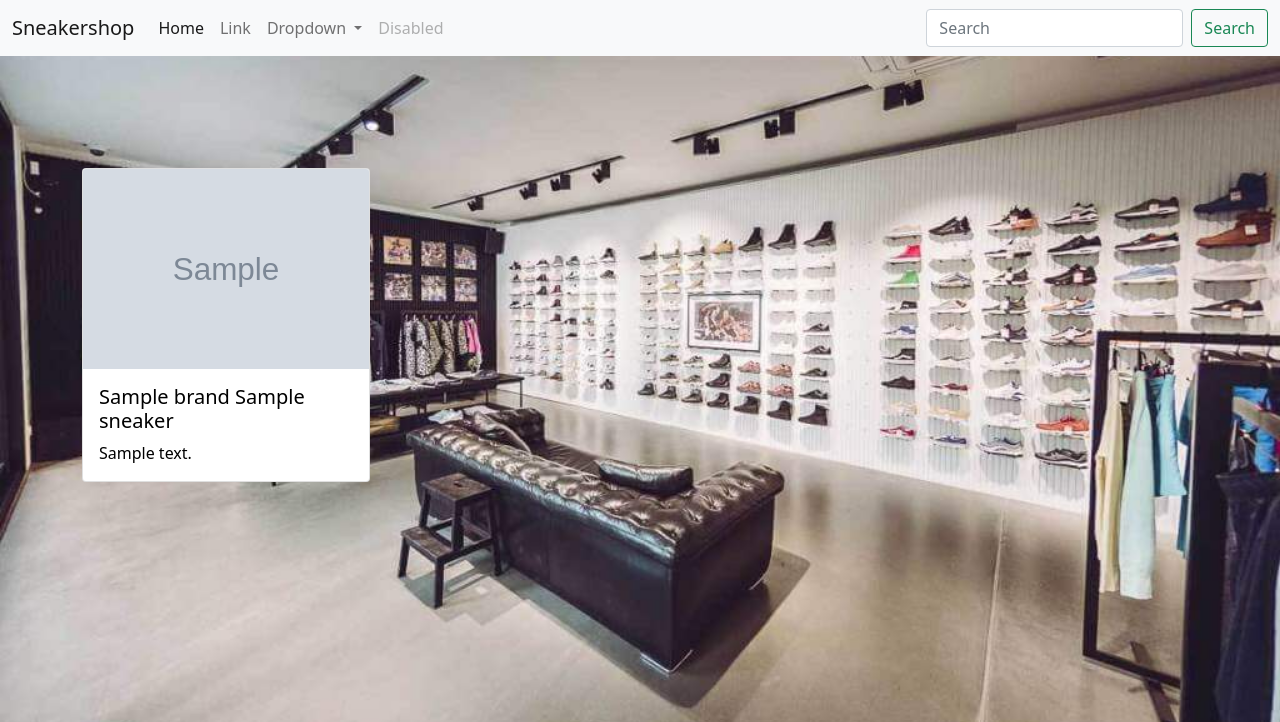
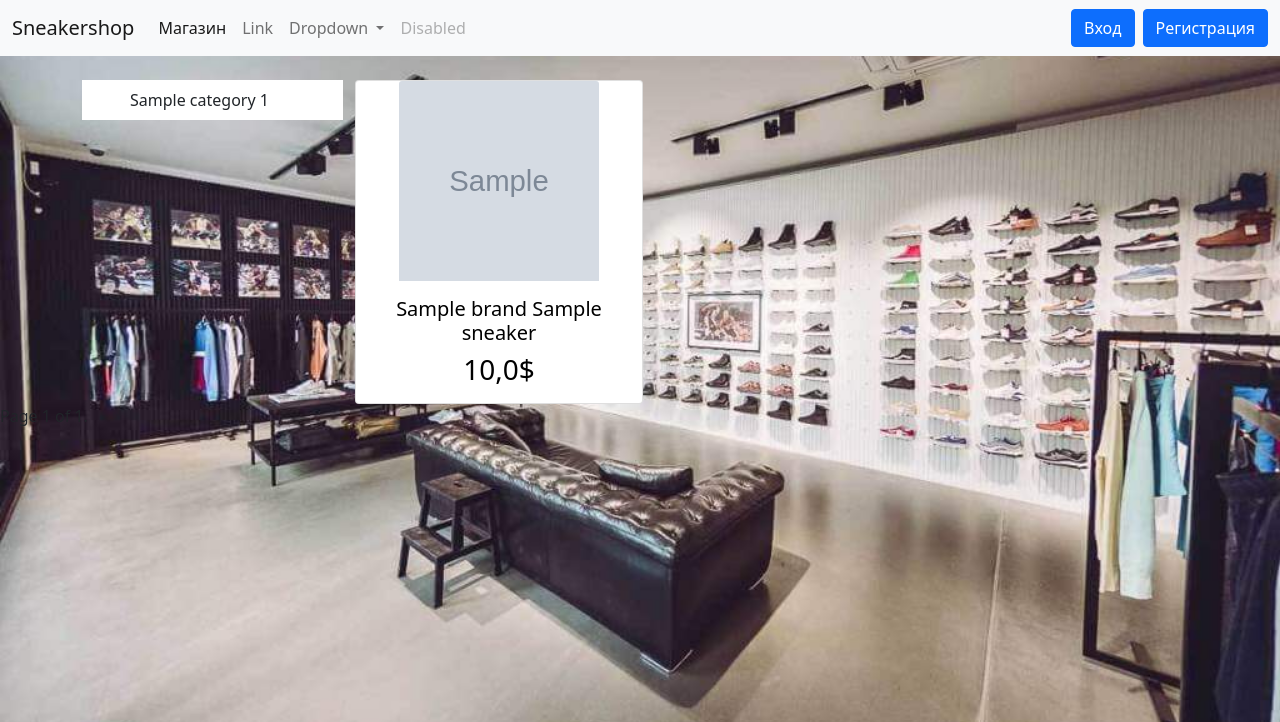
Before and after one commit to Ultralightmemes/SneakerShop, a Django app: page /sneakers/ in a window 1280 px wide. Shown: the top 722 px of the page. Run offline with Django 4.2, Linux system fonts and the light colour scheme; tables that the repository leaves empty hold one stand-in row (values such as "Sample post"); grey boxes marked "Sample" are stand-in pictures.

Commit message:
Add sneaker list with pagination and auth.

```diff
--- a/SneakerShop/settings.py
+++ b/SneakerShop/settings.py
@@ -108,7 +108,7 @@ AUTH_PASSWORD_VALIDATORS = [
 # Internationalization
 # https://docs.djangoproject.com/en/4.0/topics/i18n/
 
-LANGUAGE_CODE = 'en-us'
+LANGUAGE_CODE = 'ru'
 
 TIME_ZONE = 'Europe/Minsk'
 
--- a/SneakerShop/urls.py
+++ b/SneakerShop/urls.py
@@ -4,7 +4,7 @@ from django.conf import settings
 from django.conf.urls.static import static
 
 urlpatterns = [
-    path('sneakers/', include('sneakers.urls')),
+    path('', include('sneakers.urls')),
     path('admin/', admin.site.urls),
 ]
 
--- a/sneakers/templates/sneakers/navbar.html
+++ b/sneakers/templates/sneakers/navbar.html
@@ -8,7 +8,7 @@
         <div class="collapse navbar-collapse" id="navbarSupportedContent">
             <ul class="navbar-nav me-auto mb-2 mb-lg-0">
                 <li class="nav-item">
-                    <a class="nav-link active" aria-current="page" href="#">Home</a>
+                    <a class="nav-link active" aria-current="page" href="{% url 'sneakers:sneakers' %}">Магазин</a>
                 </li>
                 <li class="nav-item">
                     <a class="nav-link" href="#">Link</a>
@@ -18,23 +18,23 @@
                        data-bs-toggle="dropdown" aria-expanded="false">
                         Dropdown
                     </a>
-                    <ul class="dropdown-menu" aria-labelledby="navbarDropdown">
-                        <li><a class="dropdown-item" href="#">Action</a></li>
-                        <li><a class="dropdown-item" href="#">Another action</a></li>
-                        <li>
-                            <hr class="dropdown-divider">
-                        </li>
-                        <li><a class="dropdown-item" href="#">Something else here</a></li>
-                    </ul>
                 </li>
                 <li class="nav-item">
                     <a class="nav-link disabled" href="#" tabindex="-1" aria-disabled="true">Disabled</a>
                 </li>
             </ul>
-            <form class="d-flex">
-                <input class="form-control me-2" type="search" placeholder="Search" aria-label="Search">
-                <button class="btn btn-outline-success" type="submit">Search</button>
-            </form>
+            {% if request.user.is_authenticated %}
+                <form action="{% url 'sneakers:profile' %}" method="get">
+                    <button type="submit" class="btn btn-primary">Профиль</button>
+                </form>
+            {% else %}
+                <form action="{% url 'sneakers:login' %}" method="get">
+                    <button type="submit" class="btn btn-primary">Вход</button>
+                </form>
+                <form action="{% url 'sneakers:register' %}" method="get" class="ms-2">
+                    <button type="submit" class="btn btn-primary">Регистрация</button>
+                </form>
+            {% endif %}
         </div>
     </div>
 </nav>
--- a/sneakers/templates/sneakers/sneaker.html
+++ b/sneakers/templates/sneakers/sneaker.html
@@ -11,7 +11,7 @@
 {% include 'sneakers/navbar.html' %}
 
 <div class="container">
-    <div class="row">
+    <div class="row mt-4">
         <div class="col-8">
             <img src="{{ sneaker.image.url }}" width="800em" alt="sneaker">
         </div>
--- /dev/null
+++ b/sneakers/templates/sneakers/sneaker_list.html
@@ -0,0 +1,71 @@
+{% load static %}
+<!DOCTYPE html>
+<html lang="en">
+<head>
+    <meta charset="UTF-8">
+    <title>Sneakershop</title>
+    <link href="https://cdn.jsdelivr.net/npm/bootstrap@5.0.2/dist/css/bootstrap.min.css" rel="stylesheet"
+          integrity="sha384-EVSTQN3/azprG1Anm3QDgpJLIm9Nao0Yz1ztcQTwFspd3yD65VohhpuuCOmLASjC" crossorigin="anonymous">
+    <link rel="stylesheet" type="text/css" href="{% static 'sneakers/index.css' %}">
+</head>
+<body style="background-color: #9451ff">
+
+{% include 'sneakers/navbar.html' %}
+
+<div class="container">
+    <div class="row">
+        <div class="col-3">
+            <nav id="sidebarMenu" class="collapse d-lg-block sidebar bg-white">
+                <div class="position-sticky">
+                    <div class="list-group list-group-flush mx-3 mt-4">
+
+                        {% for category in categories %}
+                            <a href="{% url 'sneakers:category' category.id %}"
+                               class="list-group-item list-group-item-action py-2 ripple" aria-current="true">
+                                <i class="fas fa-tachometer-alt fa-fw me-3"></i>
+                                <span>{{ category.category_name }} {{ category.sneaker_set.all|length }} </span>
+                            </a>
+                        {% endfor %}
+
+                    </div>
+                </div>
+            </nav>
+        </div>
+        <div class="col-9">
+            <div class="row">
+                {% for sneaker in page_obj %}
+                    <div class="card me-3 mt-4" style="width: 18em; text-align: center">
+                        <a href="{% url 'sneakers:sneaker' sneaker.id %}">
+                            <img src="{{ sneaker.image.url }}" class="card-img-top" alt="..."
+                                 style="width: 200px; height: 200px;">
+                            <div class="card-body">
+                                <h5 class="card-title">{{ sneaker }}</h5>
+                                <h3 class="card-text">{{ sneaker.cost }}$</h3>
+                            </div>
+                        </a>
+                    </div>
+                {% endfor %}
+            </div>
+        </div>
+    </div>
+</div>
+<div class="pagination">
+    <span class="step-links">
+        {% if page_obj.has_previous %}
+            <a href="?page=1">&laquo; first</a>
+            <a href="?page={{ page_obj.previous_page_number }}">previous</a>
+        {% endif %}
+
+        <span class="current">
+            Page {{ page_obj.number }} of {{ page_obj.paginator.num_pages }}.
+        </span>
+
+        {% if page_obj.has_next %}
+            <a href="?page={{ page_obj.next_page_number }}">next</a>
+            <a href="?page={{ page_obj.paginator.num_pages }}">last &raquo;</a>
+        {% endif %}
+    </span>
+</div>
+
+</body>
+</html>
--- a/sneakers/urls.py
+++ b/sneakers/urls.py
@@ -5,5 +5,10 @@ from . import views
 app_name = 'sneakers'
 urlpatterns = [
     path('', views.IndexView.as_view(), name='index'),
-    path('<int:pk>/', views.SneakerDetailView.as_view(), name='sneaker')
+    path('<int:pk>/', views.SneakerDetailView.as_view(), name='sneaker'),
+    path('sneakers/', views.SneakerView.as_view(), name='sneakers'),
+    path('sneakers/category/<int:pk>/', views.get_category, name='category'),
+    path('register/', views.register, name='register'),
+    path('login/', views.user_login, name='login'),
+    path('profile/', views.get_profile, name='profile'),
 ]
--- a/sneakers/views.py
+++ b/sneakers/views.py
@@ -1,8 +1,13 @@
-from django.shortcuts import render
+from django.shortcuts import render, redirect
 from django.views import generic
 from django.utils import timezone
+from django.core.paginator import Paginator
+from django.contrib import messages
+from django.contrib.auth import login, logout
+from django.contrib.auth.models import User
 
-from .models import Sneaker
+from .forms import UserRegisterForm, UserLoginForm, UpdateUserForm
+from .models import Sneaker, Category
 
 
 class IndexView(generic.ListView):
@@ -16,3 +21,80 @@ class IndexView(generic.ListView):
 class SneakerDetailView(generic.DetailView):
     model = Sneaker
     template_name = 'sneakers/sneaker.html'
+
+
+class SneakerView(generic.ListView):
+    paginate_by = 2
+    template_name = 'sneakers/sneaker_list.html'
+    model = Sneaker
+
+    def get(self, request, *args, **kwargs):
+        paginator = Paginator(Sneaker.objects.all(), 5)
+        page_number = request.GET.get('page')
+        page_obj = paginator.get_page(page_number)
+        categories = Category.objects.all()
+        return render(request, 'sneakers/sneaker_list.html',
+                      {'page_obj': page_obj,
+                       'categories': categories
+                       })
+
+
+def get_category(request, pk):
+    sneakers = Sneaker.objects.filter(category_id=pk)
+    paginator = Paginator(sneakers, 5)
+    page_number = request.GET.get('page')
+    page_obj = paginator.get_page(page_number)
+    categories = Category.objects.all()
+    category = Category.objects.get(pk=pk)
+    return render(request, 'sneakers/sneaker_list.html',
+                  {'page_obj': page_obj,
+                   'categories': categories,
+                   'category': category,
+                   })
+
+
+def register(request):
+    if request.method == "POST":
+        form = UserRegisterForm(request.POST)
+        if form.is_valid():
+            user = form.save()
+            login(request, user)
+            messages.success(request, 'Вы успешно зарегистрировались!')
+            return redirect('sneakers:index')
+        else:
+            messages.error(request, 'Ошибка регистрации')
+    else:
+        form = UserRegisterForm()
+    return render(request, 'sneakers/register.html', {'form': form})
+
+
+def user_login(request):
+    if request.method == 'POST':
+        form = UserLoginForm(data=request.POST)
+        if form.is_valid():
+            user = form.get_user()
+            login(request, user)
+            return redirect('sneakers:index')
+        else:
+            messages.error(request, 'Ошибка входа')
+    else:
+        form = UserLoginForm()
+    return render(request, 'sneakers/login.html', {'form': form})
+
+
+def get_profile(request):
+    if request.method == 'POST':
+        form = UpdateUserForm(data=request.POST)
+        if form.is_valid():
+            user = request.user
+            if user.check_password(request.POST['old_password']):
+                if request.POST['password1'] == request.POST['password2']:
+                    user.set_password(request.POST['password1'])
+                    user.save()
+                login(request, user)
+                return redirect('sneakers:profile')
+        else:
+            messages.error(request, 'Ошибка смены пароля')
+    else:
+        form = UpdateUserForm()
+    return render(request, 'sneakers/profile.html', {'form': form})
```
Also changed, not shown: manage.py (added, +22 -0 lines), sneakers/admin.py (+12 -2 lines), sneakers/forms.py (added, +33 -0 lines), sneakers/templates/sneakers/login.html (added, +41 -0 lines), sneakers/templates/sneakers/profile.html (added, +55 -0 lines), sneakers/templates/sneakers/profile_sidebar.html (added, +18 -0 lines), sneakers/templates/sneakers/register.html (added, +42 -0 lines), 1 other file.
